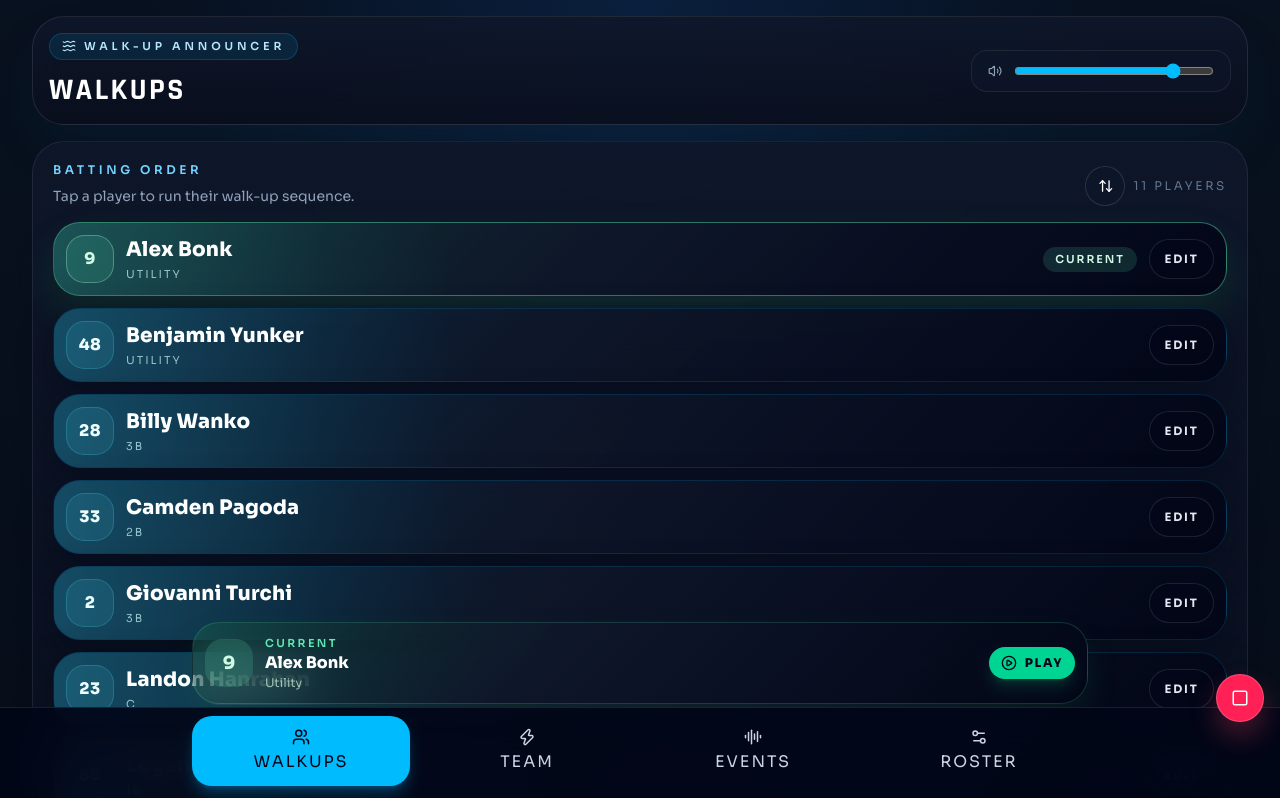
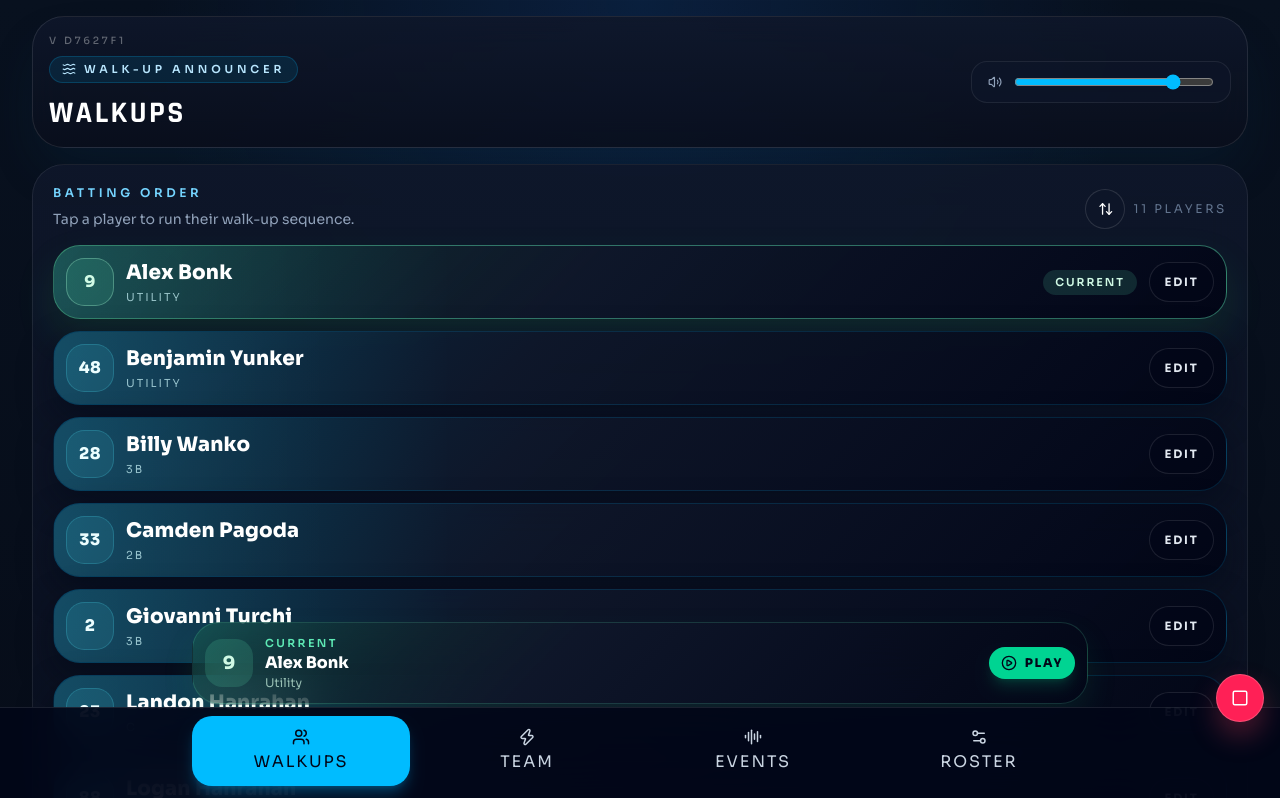
Before and after one commit to ClayBoneNJ/walk-up-announcer, a React (Vite) app: page / in a window 1280 px wide. Shown: the top 798 px of the page. Built offline with nearby package versions, Linux system fonts and the light colour scheme.

Commit message:
Add visible build tag

```diff
--- a/src/App.jsx
+++ b/src/App.jsx
@@ -33,6 +33,8 @@ const TABS = [
   { id: "soundboard", label: "Events", shortLabel: "Events", icon: AudioLines },
   { id: "setup", label: "Roster", shortLabel: "Roster", icon: Settings2 },
 ];
+
+const APP_BUILD_LABEL = "v d7627f1";
 
 const FREESTYLE_GROUP_STYLES = {
   announcements: {
@@ -460,6 +462,9 @@ export default function App() {
         <header className="glass-panel mb-4 rounded-[2rem] border border-white/10 p-4 shadow-2xl shadow-sky-950/30">
           <div className="flex flex-col gap-4 lg:flex-row lg:items-center lg:justify-between">
             <div>
+              <div className="mb-2 text-[10px] font-medium uppercase tracking-[0.28em] text-white/35">
+                {APP_BUILD_LABEL}
+              </div>
               <div className="inline-flex items-center gap-2 rounded-full border border-sky-400/20 bg-sky-400/10 px-3 py-1 text-[11px] font-semibold uppercase tracking-[0.35em] text-sky-200">
                 <Waves className="h-3.5 w-3.5" />
                 Walk-Up Announcer
```
